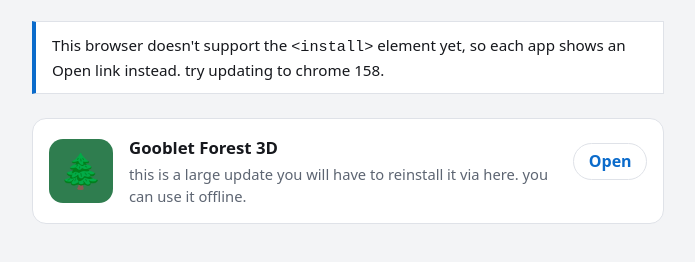
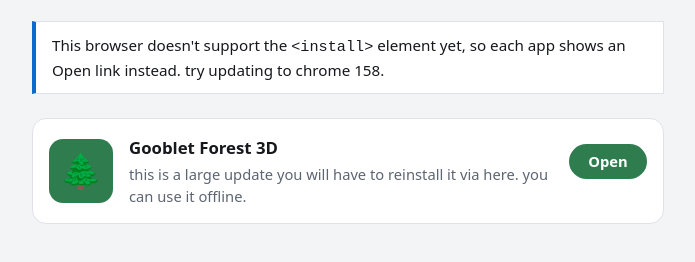
Before and after one commit to snoopy9989/snoopy9989.github.io, a plain HTML site: page index.html in a window 1280 px wide. Shown: the part 124-386 px from the top of the page, without its empty margins (292-987 px from the left). Drawn offline with Linux system fonts and the light colour scheme.

Commit message:
Update index.html

```diff
--- a/index.html
+++ b/index.html
@@ -31,6 +31,39 @@
   .open:hover{border-color:var(--accent)}
   a:focus-visible{outline:3px solid var(--accent);outline-offset:2px}
   @media(max-width:30rem){.app{grid-template-columns:56px 1fr}.app img{width:56px;height:56px}.action{grid-column:2;justify-items:start}.msg{text-align:left}}
+
+  install,
+.open {
+  display: inline-flex;
+  align-items: center;
+  justify-content: center;
+  gap: 0.45rem;
+  background-color: #2f7d4f;
+  color: #ffffff;
+  border: 1px solid transparent;
+  border-radius: 999px;
+  padding: 0.5rem 1.15rem;
+  font-family: inherit;
+  font-size: 0.92rem;
+  font-weight: 600;
+  line-height: 1.2;
+  text-decoration: none;
+  cursor: pointer;
+  transition: background-color 0.15s ease;
+}
+
+install:hover,
+.open:hover {
+  background-color: #25643f;
+  border-color: transparent;
+}
+
+install:focus-visible,
+.open:focus-visible {
+  outline: 3px solid var(--accent);
+  outline-offset: 2px;
+}
+
 </style>
 </head>
 <body>
```
